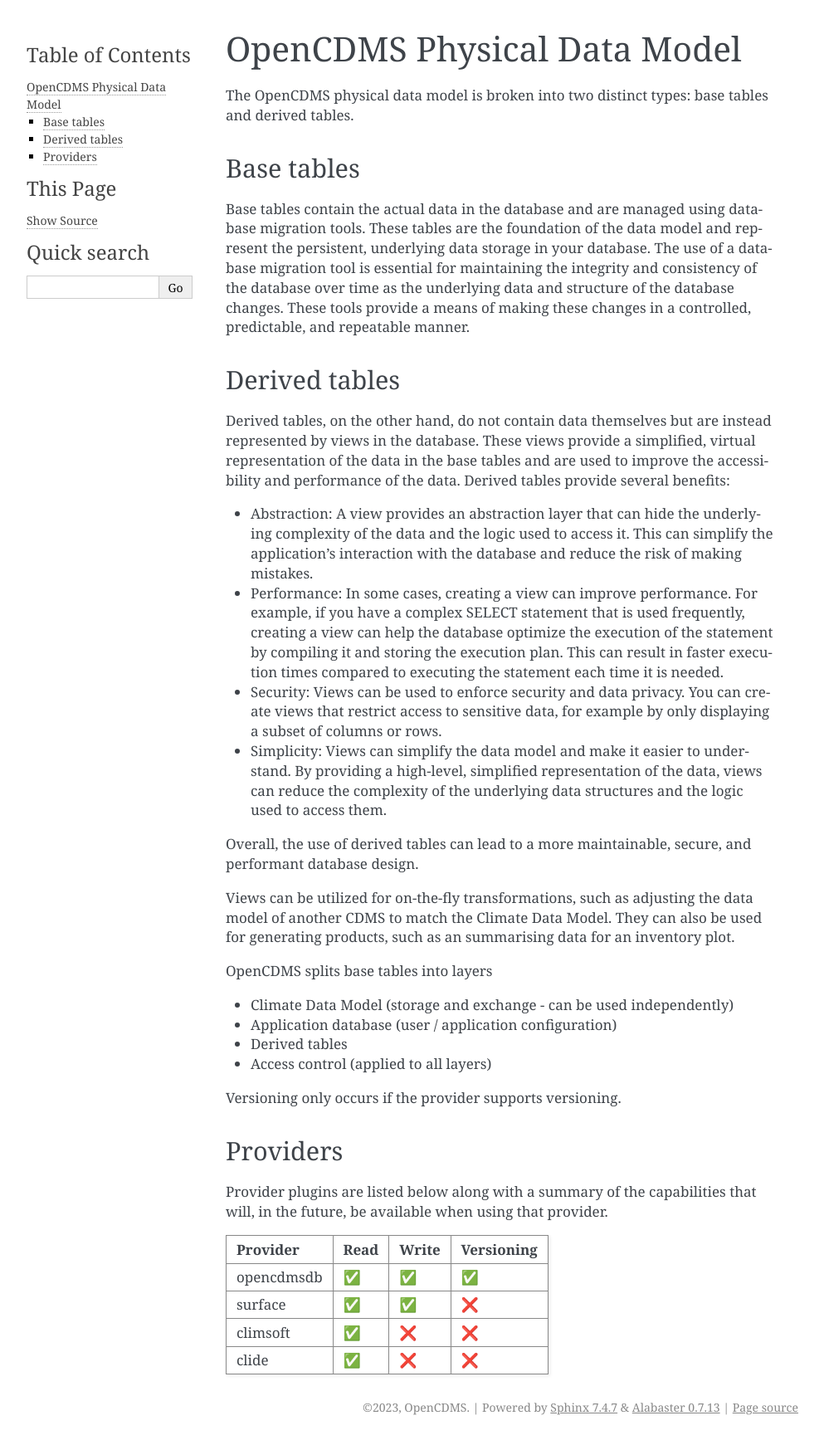
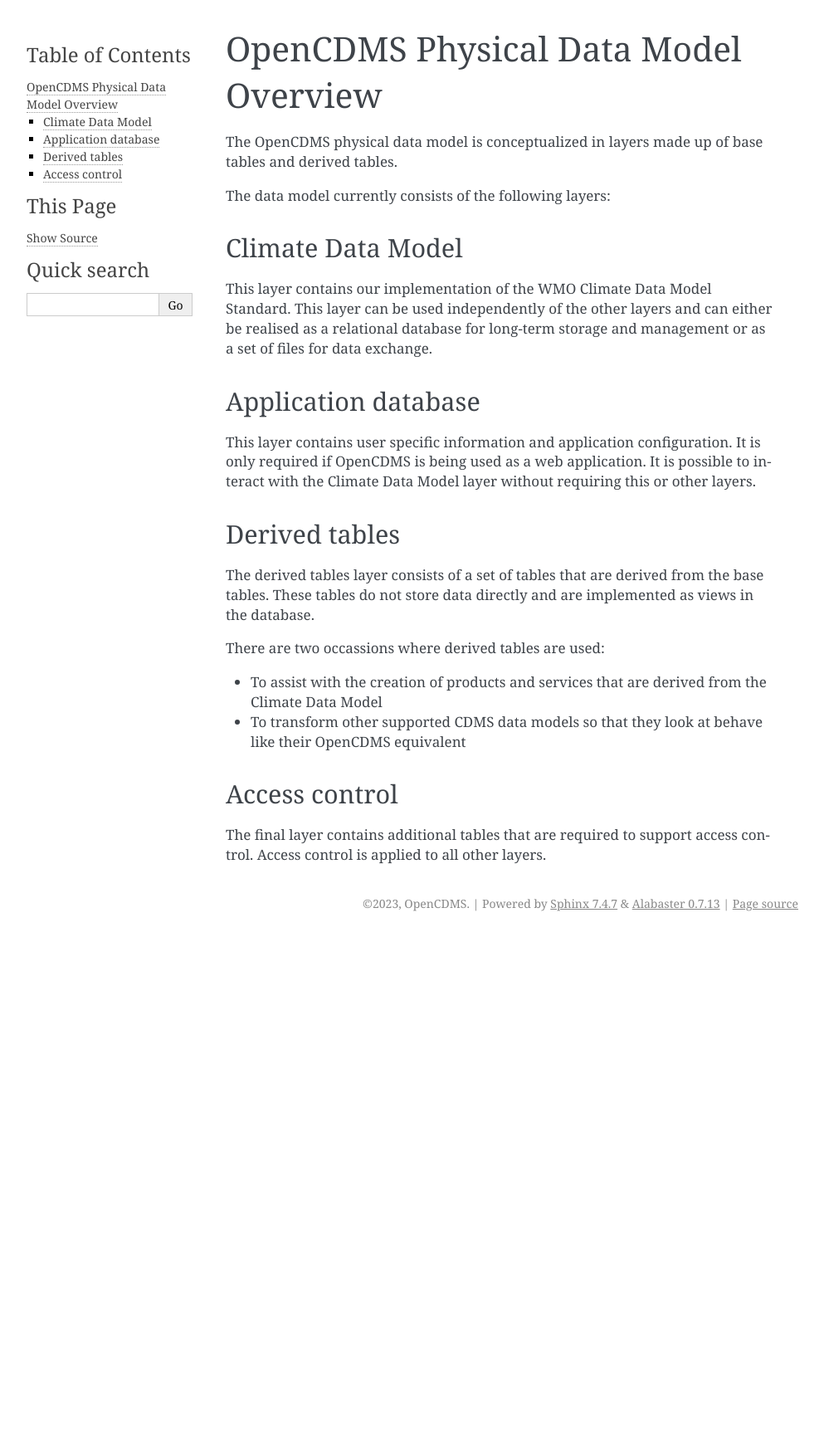
Before and after one commit to opencdms-dev/pyopencdms, a Sphinx documentation site: the page built from docs/datamodel/overview.rst, in a window 1280 px wide. Shown: the whole page at 83% size, without its empty margins (148-1141 px from the left). Built offline with Sphinx 7.4.7, drawn with Linux system fonts in a browser that asks for light colours; after the commit the page ends 1128 px from its top, so only the background shows below that.

Commit message:
Refactor data model docs with overview

```diff
--- a/docs/datamodel/overview.rst
+++ b/docs/datamodel/overview.rst
@@ -1,48 +1,39 @@
-============================
-OpenCDMS Physical Data Model
-============================
+=====================================
+OpenCDMS Physical Data Model Overview
+=====================================
 
-The OpenCDMS physical data model is broken into two distinct types: base tables and derived tables.
+The OpenCDMS physical data model is conceptualized in layers made up of base tables and derived tables.
 
-Base tables
-===========
+The data model currently consists of the following layers:
 
-Base tables contain the actual data in the database and are managed using database migration tools. These tables are the foundation of the data model and represent the persistent, underlying data storage in your database. The use of a database migration tool is essential for maintaining the integrity and consistency of the database over time as the underlying data and structure of the database changes. These tools provide a means of making these changes in a controlled, predictable, and repeatable manner.
+Climate Data Model
+==================
+
+This layer contains our implementation of the WMO Climate Data Model Standard.
+This layer can be used independently of the other layers and can either be realised as
+a relational database for long-term storage and management
+or as a set of files for data exchange.
+
+Application database
+====================
+
+This layer contains user specific information and application configuration. It is only
+required if OpenCDMS is being used as a web application. It is possible to interact with
+the Climate Data Model layer without requiring this or other layers.
 
 Derived tables
 ==============
 
-Derived tables, on the other hand, do not contain data themselves but are instead represented by views in the database. These views provide a simplified, virtual representation of the data in the base tables and are used to improve the accessibility and performance of the data. Derived tables provide several benefits:
+The derived tables layer consists of a set of tables that are derived from the base tables.
+These tables do not store data directly and are implemented as views in the database.
 
-- Abstraction: A view provides an abstraction layer that can hide the underlying complexity of the data and the logic used to access it. This can simplify the application's interaction with the database and reduce the risk of making mistakes.
-- Performance: In some cases, creating a view can improve performance. For example, if you have a complex SELECT statement that is used frequently, creating a view can help the database optimize the execution of the statement by compiling it and storing the execution plan. This can result in faster execution times compared to executing the statement each time it is needed.
-- Security: Views can be used to enforce security and data privacy. You can create views that restrict access to sensitive data, for example by only displaying a subset of columns or rows.
-- Simplicity: Views can simplify the data model and make it easier to understand. By providing a high-level, simplified representation of the data, views can reduce the complexity of the underlying data structures and the logic used to access them.
+There are two occassions where derived tables are used:
 
-Overall, the use of derived tables can lead to a more maintainable, secure, and performant database design.
+- To assist with the creation of products and services that are derived from the Climate Data Model
+- To transform other supported CDMS data models so that they look at behave like their OpenCDMS equivalent
 
-Views can be utilized for on-the-fly transformations, such as adjusting the data model of another CDMS to match the Climate Data Model. They can also be used for generating products, such as an summarising data for an inventory plot.
+Access control
+==============
 
-OpenCDMS splits base tables into layers
-
-- Climate Data Model (storage and exchange - can be used independently)
-- Application database (user / application configuration)
-- Derived tables
-- Access control (applied to all layers)
-
-Versioning only occurs if the provider supports versioning.
-
-
-Providers
-=========
-
-Provider plugins are listed below along with a summary of the capabilities that will, in the future, be available when using that provider.
-
-.. csv-table::
-   :header: Provider, Read, Write, Versioning
-   :align: left
-
-   opencdmsdb,✅,✅,✅
-   surface,✅,✅,❌
-   climsoft,✅,❌,❌
-   clide,✅,❌,❌
+The final layer contains additional tables that are required to support access control. Access control
+is applied to all other layers.
--- a/docs/index.rst
+++ b/docs/index.rst
@@ -9,6 +9,8 @@
    installation
    usage
    datamodel/overview
+   datamodel/tabletypes
+   datamodel/providers
    contributing
    authors
    history
```
Also changed, not shown: docs/datamodel/providers.rst (added, +20 -0 lines), docs/datamodel/tabletypes.rst (added, +22 -0 lines).
